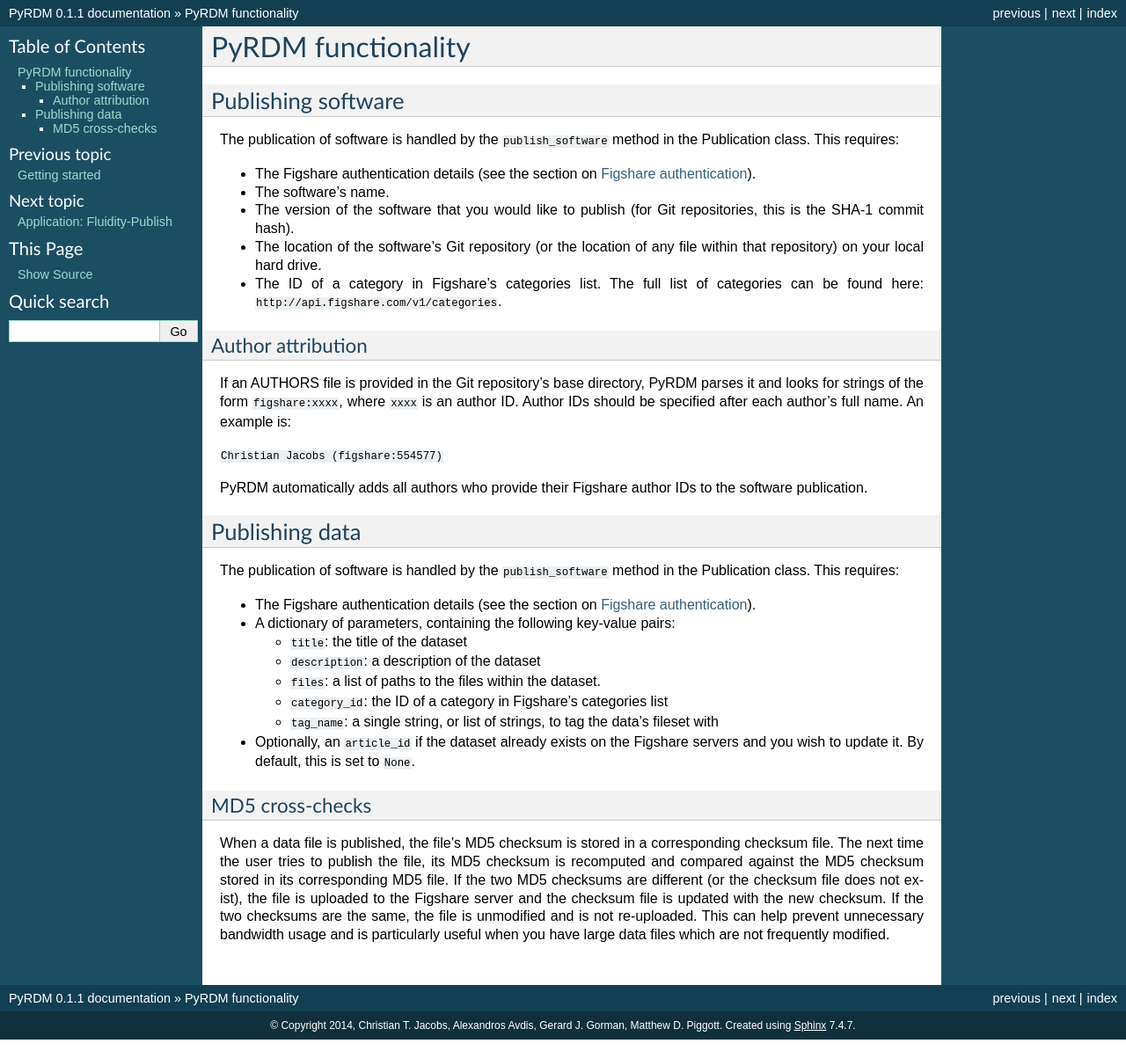
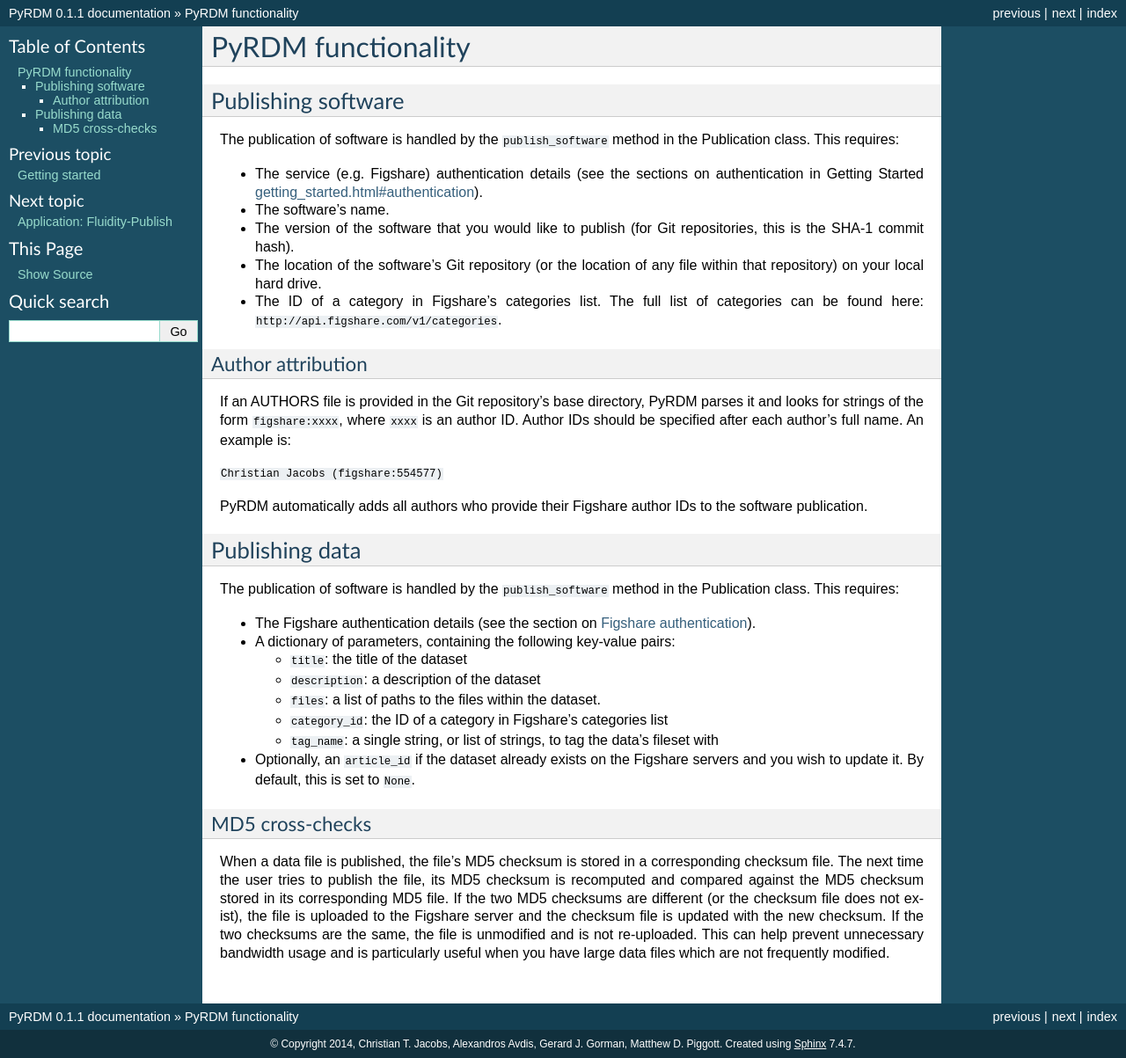
Before and after one commit to pyrdm/pyrdm, a Sphinx documentation site: the page built from docs/source/functionality.rst, in a window 1280 px wide. Shown: the whole page at 88% size. Built offline with Sphinx 7.4.7, drawn with Linux system fonts in a browser that asks for light colours; pages that are not in the unit, such as notebooks, are missing from menus; before the commit the page ends 1182 px from its top, so only the background shows below that.

```diff
--- a/docs/source/functionality.rst
+++ b/docs/source/functionality.rst
@@ -7,7 +7,7 @@
 The publication of software is handled by the ``publish_software``
 method in the Publication class. This requires:
 
--  The Figshare authentication details (see the section on `Figshare authentication <getting_started.html#figshare-authentication>`_).
+-  The service (e.g. Figshare) authentication details (see the sections on authentication in Getting Started `<getting_started.html#authentication>`_).
 
 -  The software's name.
 
```
Also changed, not shown: docs/source/getting_started.rst (+18 -2 lines), docs/source/images/figshare_application_details.png (renamed from docs/source/images/application_details.png), docs/source/images/figshare_application_permissions.png (renamed from docs/source/images/permissions.png), docs/source/images/zenodo_token.png (added).
